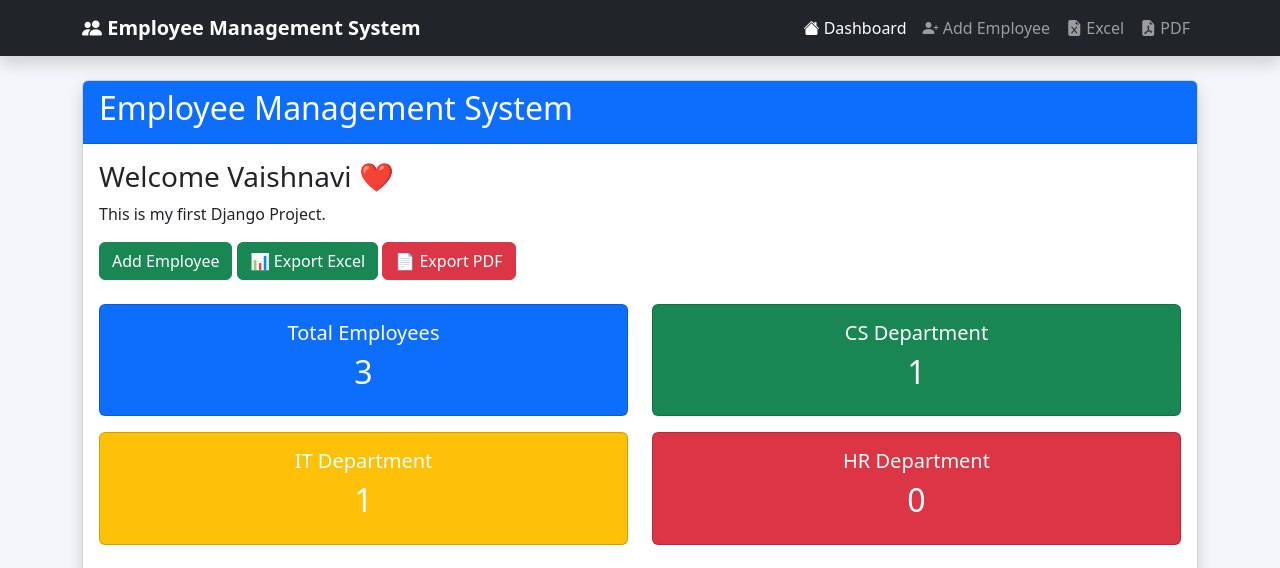
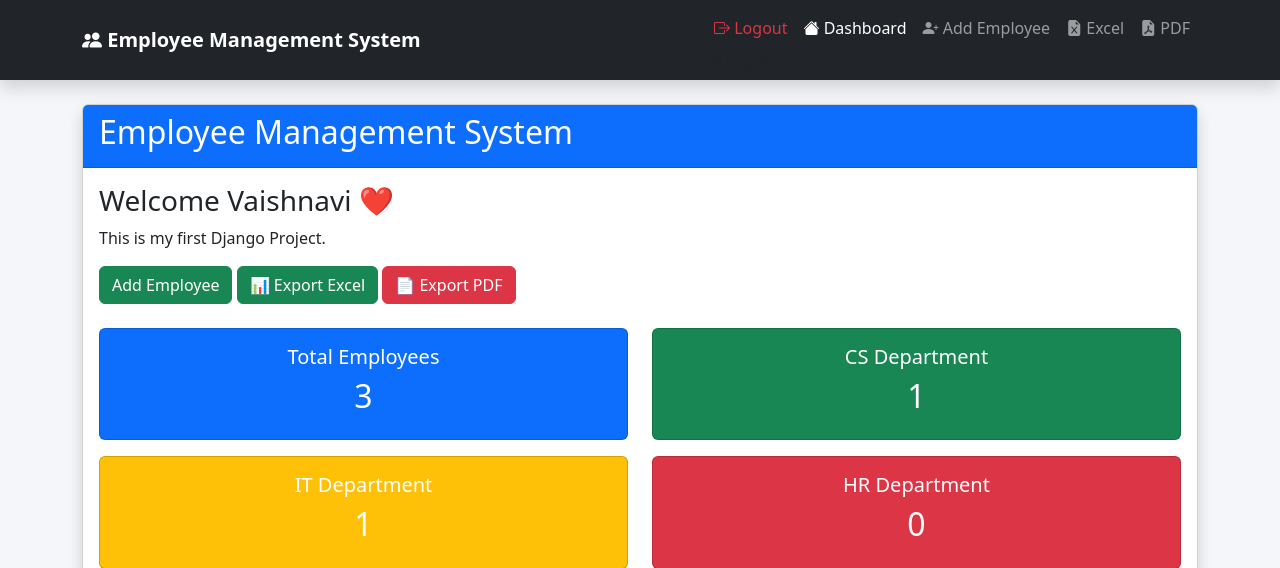
Before and after one commit to vaishu012/employee-management-system, a Django app: page / in a window 1280 px wide. Shown: the top 568 px of the page. Run offline with Django 5.2, Linux system fonts and the light colour scheme; data comes from the database, SQL or seed files in the repository.

Commit message:
Added logout functionality

```diff
--- a/employees/templates/home.html
+++ b/employees/templates/home.html
@@ -31,6 +31,15 @@
         <div class="collapse navbar-collapse" id="navbarNav">
 
             <ul class="navbar-nav ms-auto">
+                <li class="nav-item">
+    <a class="nav-link text-danger" href="{% url 'logout' %}">
+    <i class="bi bi-box-arrow-right"></i>
+    Logout
+    </a>
+        <i class="bi bi-box-arrow-right"></i>
+        Logout
+    </a>
+</li>
 
                 <li class="nav-item">
                     <a class="nav-link active" href="/">
--- a/employees/urls.py
+++ b/employees/urls.py
@@ -9,6 +9,7 @@ urlpatterns = [
     path("edit/<int:id>/", views.edit_employee, name="edit_employee"),
     path("delete/<int:id>/", views.delete_employee, name="delete_employee"),
     path("login/", views.login_user, name="login"),
+    path("logout/", views.logout_user, name="logout"),
     path("export-excel/", views.export_excel, name="export_excel"),
     path("export-pdf/", views.export_pdf, name="export_pdf"),
 ]
--- a/employees/views.py
+++ b/employees/views.py
@@ -7,6 +7,11 @@ from django.http import HttpResponse
 import openpyxl
 from reportlab.pdfgen import canvas
 from django.core.paginator import Paginator
+from django.contrib.auth import logout
+
+def logout_user(request):
+    logout(request)
+    return redirect("/login/")
 
 
 def home(request):
```
